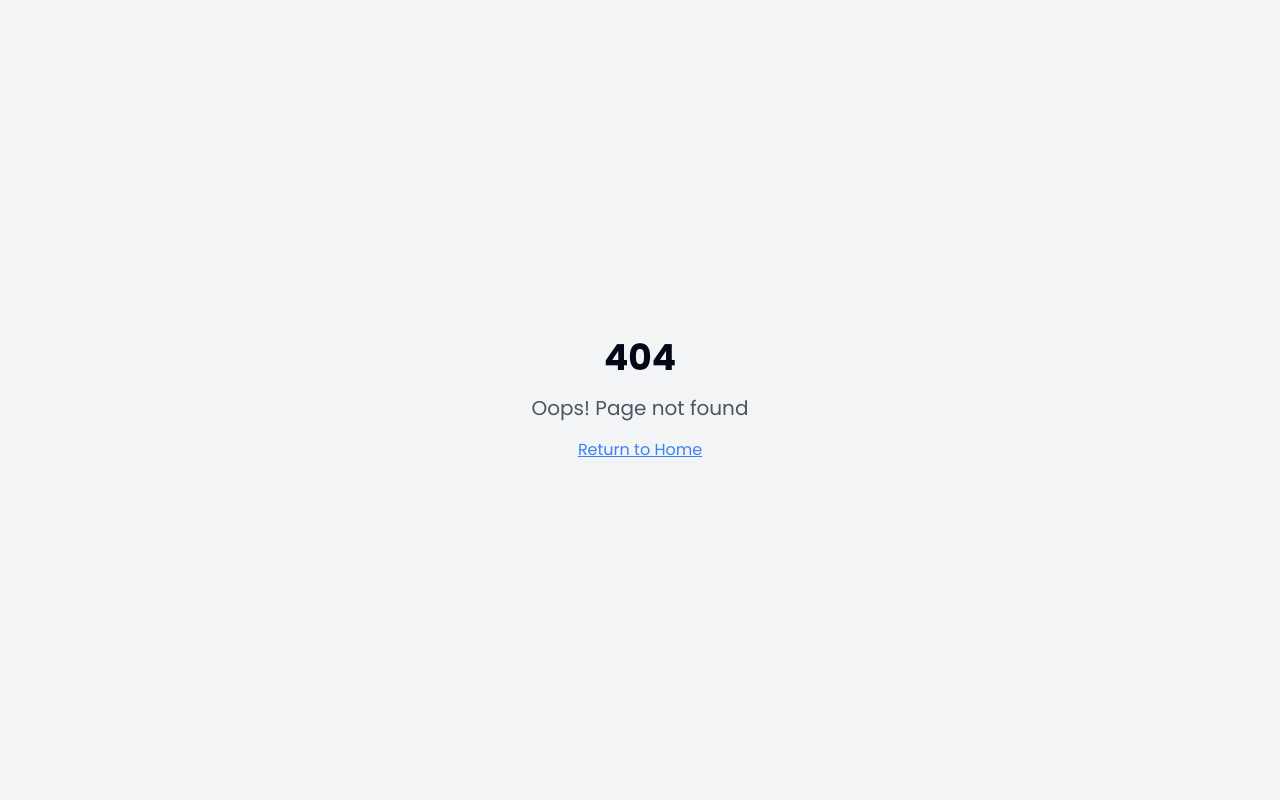
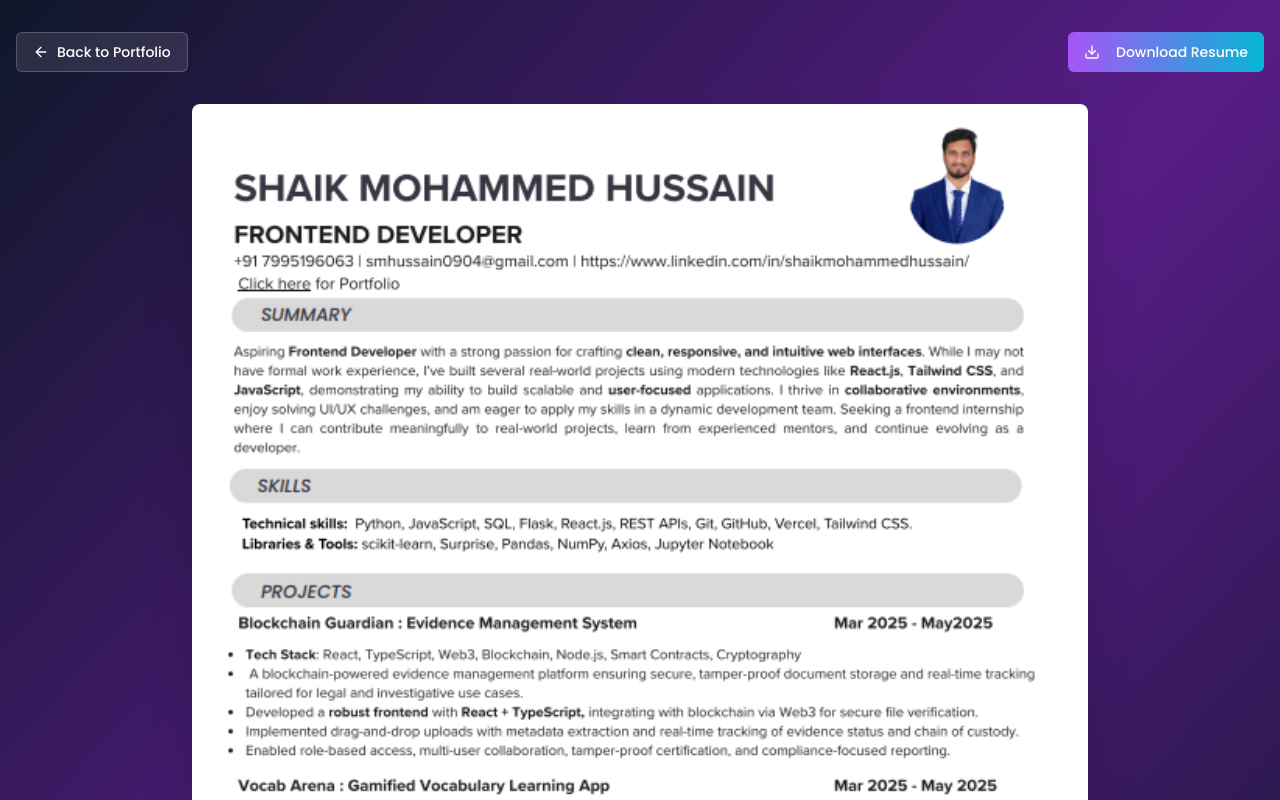
Before and after one commit to Hussain0024/Portfolio-Me, a React (Vite) app: page /resume in a window 1280 px wide. Before the commit this address had no page. Shown: the top 800 px of the page. Built offline with nearby package versions, Linux system fonts and the light colour scheme.

Commit message:
Refactor: Implement view resume in new page
- Changed "Download Resume" button to "View Resume".
- Implemented opening the resume in a new page when clicked.

```diff
--- a/src/App.tsx
+++ b/src/App.tsx
@@ -1,9 +1,11 @@
+
 import { Toaster } from "@/components/ui/toaster";
 import { Toaster as Sonner } from "@/components/ui/sonner";
 import { TooltipProvider } from "@/components/ui/tooltip";
 import { QueryClient, QueryClientProvider } from "@tanstack/react-query";
 import { BrowserRouter, Routes, Route } from "react-router-dom";
 import Index from "./pages/Index";
+import ResumePage from "./pages/ResumePage";
 import NotFound from "./pages/NotFound";
 
 const queryClient = new QueryClient();
@@ -16,6 +18,7 @@ const App = () => (
       <BrowserRouter>
         <Routes>
           <Route path="/" element={<Index />} />
+          <Route path="/resume" element={<ResumePage />} />
           {/* ADD ALL CUSTOM ROUTES ABOVE THE CATCH-ALL "*" ROUTE */}
           <Route path="*" element={<NotFound />} />
         </Routes>
--- a/src/components/Header.tsx
+++ b/src/components/Header.tsx
@@ -19,6 +19,10 @@ const Header = () => {
     if (element) {
       element.scrollIntoView({ behavior: 'smooth' });
     }
+  };
+
+  const handleResumeClick = () => {
+    window.open('/resume', '_blank');
   };
 
   return (
@@ -49,7 +53,7 @@ const Header = () => {
               Projects
             </button>
             <button
-              onClick={() => scrollToSection('resume')}
+              onClick={handleResumeClick}
               className="text-white/90 hover:text-white transition-colors font-medium tracking-wide"
             >
               Resume
--- a/src/components/Resume.tsx
+++ b/src/components/Resume.tsx
@@ -1,8 +1,7 @@
-
 import React from 'react';
 import { Button } from './ui/button';
 import { Card, CardContent, CardHeader, CardTitle } from './ui/card';
-import { ArrowDown } from 'lucide-react';
+import { FileText } from 'lucide-react';
 
 const Resume = () => {
   const skills = [
@@ -19,22 +18,21 @@ const Resume = () => {
           </h2>
 
           <p className="text-lg text-white/80 text-center mb-16 max-w-2xl mx-auto">
-            Download my complete resume or view a summary of my skills and experience below.
+            View my complete resume or see a summary of my skills and experience below.
           </p>
 
           <div className="text-center mb-12">
             <Button
+              asChild
               size="lg"
               className="bg-gradient-to-r from-purple-500 to-cyan-500 hover:from-purple-600 hover:to-cyan-600 text-white px-8 py-3 rounded-lg transition-all duration-300 hover:scale-105 border-0"
-              onClick={() => {
-                // This will be implemented when resume file is uploaded
-                console.log('Resume download - file to be uploaded');
-              }}
             >
-              Download Resume
-              <ArrowDown className="ml-2 h-4 w-4" />
+              <a href="/resume" target="_blank" rel="noopener noreferrer">
+                View Resume
+                <FileText className="ml-2 h-4 w-4" />
+              </a>
             </Button>
-            <p className="text-sm text-white/60 mt-2">PDF format, updated recently</p>
+            <p className="text-sm text-white/60 mt-2">Opens in new tab</p>
           </div>
 
           <div className="grid md:grid-cols-2 gap-8">
--- /dev/null
+++ b/src/pages/ResumePage.tsx
@@ -0,0 +1,51 @@
+
+import React from 'react';
+import { Button } from '../components/ui/button';
+import { ArrowLeft, Download } from 'lucide-react';
+import { useNavigate } from 'react-router-dom';
+
+const ResumePage = () => {
+  const navigate = useNavigate();
+
+  const handleDownload = () => {
+    const link = document.createElement('a');
+    link.href = '/lovable-uploads/fb30b041-9018-4fb8-b5bb-c3295dc048b3.png';
+    link.download = 'Shaik_Mohammed_Hussain_Resume.png';
+    link.click();
+  };
+
+  return (
+    <div className="min-h-screen bg-gradient-to-br from-slate-900 via-purple-900 to-slate-900">
+      <div className="container mx-auto px-4 py-8">
+        <div className="flex items-center justify-between mb-8">
+          <Button
+            variant="outline"
+            onClick={() => navigate('/')}
+            className="flex items-center gap-2 bg-white/10 border-white/20 text-white hover:bg-white/20"
+          >
+            <ArrowLeft className="h-4 w-4" />
+            Back to Portfolio
+          </Button>
+
+          <Button
+            onClick={handleDownload}
+            className="bg-gradient-to-r from-purple-500 to-cyan-500 hover:from-purple-600 hover:to-cyan-600 text-white"
+          >
+            <Download className="h-4 w-4 mr-2" />
+            Download Resume
+          </Button>
+        </div>
+
+        <div className="bg-white rounded-lg shadow-2xl p-4 max-w-4xl mx-auto">
+          <img
+            src="/lovable-uploads/fb30b041-9018-4fb8-b5bb-c3295dc048b3.png"
+            alt="Shaik Mohammed Hussain Resume"
+            className="w-full h-auto rounded"
+          />
+        </div>
+      </div>
+    </div>
+  );
+};
+
+export default ResumePage;
```
Also changed, not shown: public/lovable-uploads/fb30b041-9018-4fb8-b5bb-c3295dc048b3.png (added).
